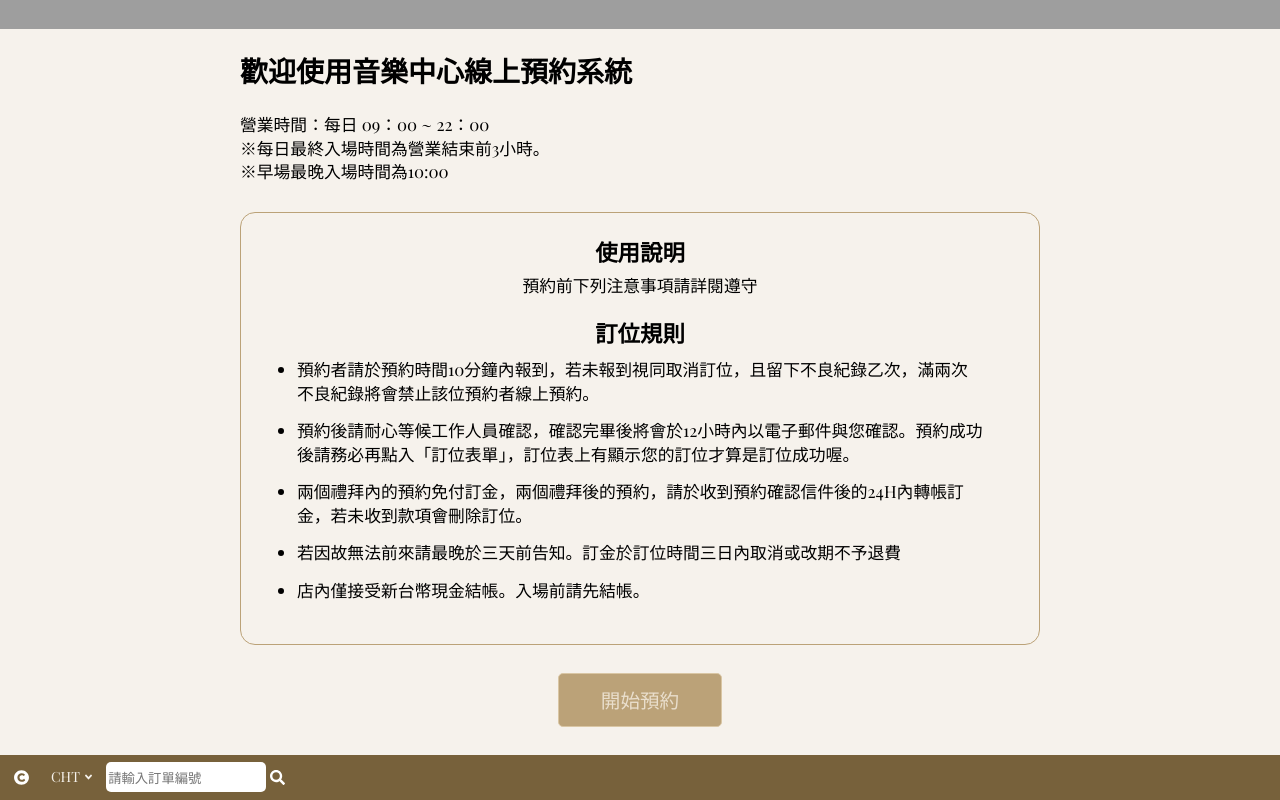
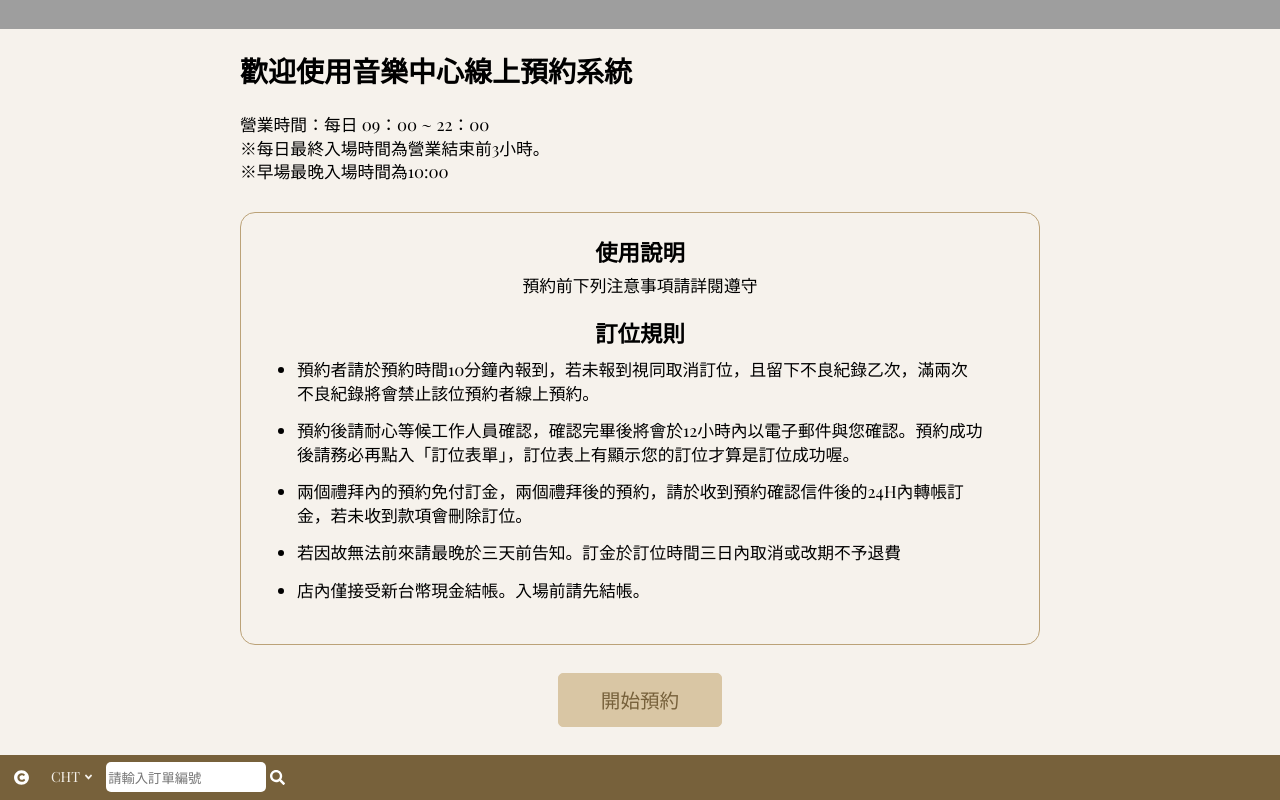
Before and after one commit to mshmwr/reservation-system, a React app: page / in a window 1280 px wide. Shown: the part 421-1221 px from the top of the page. Built offline with nearby package versions, Linux system fonts and the light colour scheme; grey boxes are pictures that could not be loaded.

Commit message:
modify: button color

```diff
--- a/src/components/ui/Button.css
+++ b/src/components/ui/Button.css
@@ -1,6 +1,6 @@
 .btn {
-  background-color: var(--main-dark);
-  color:var(--main-light);
+  background-color: var(--main-normal);
+  color: var(--dark);
   min-width: 10rem;
   padding: 0.8rem 3rem;
   border: 1px solid var(--main-normal);
@@ -13,7 +13,8 @@
 
 .btn:hover {
   background-color: var(--dark);
-  border: 1px solid var(--main-normal);
+  color: var(--main-light);
+  border: 1px solid var(--dark);
   transition: all 0.2s ease;
 }
 
```
